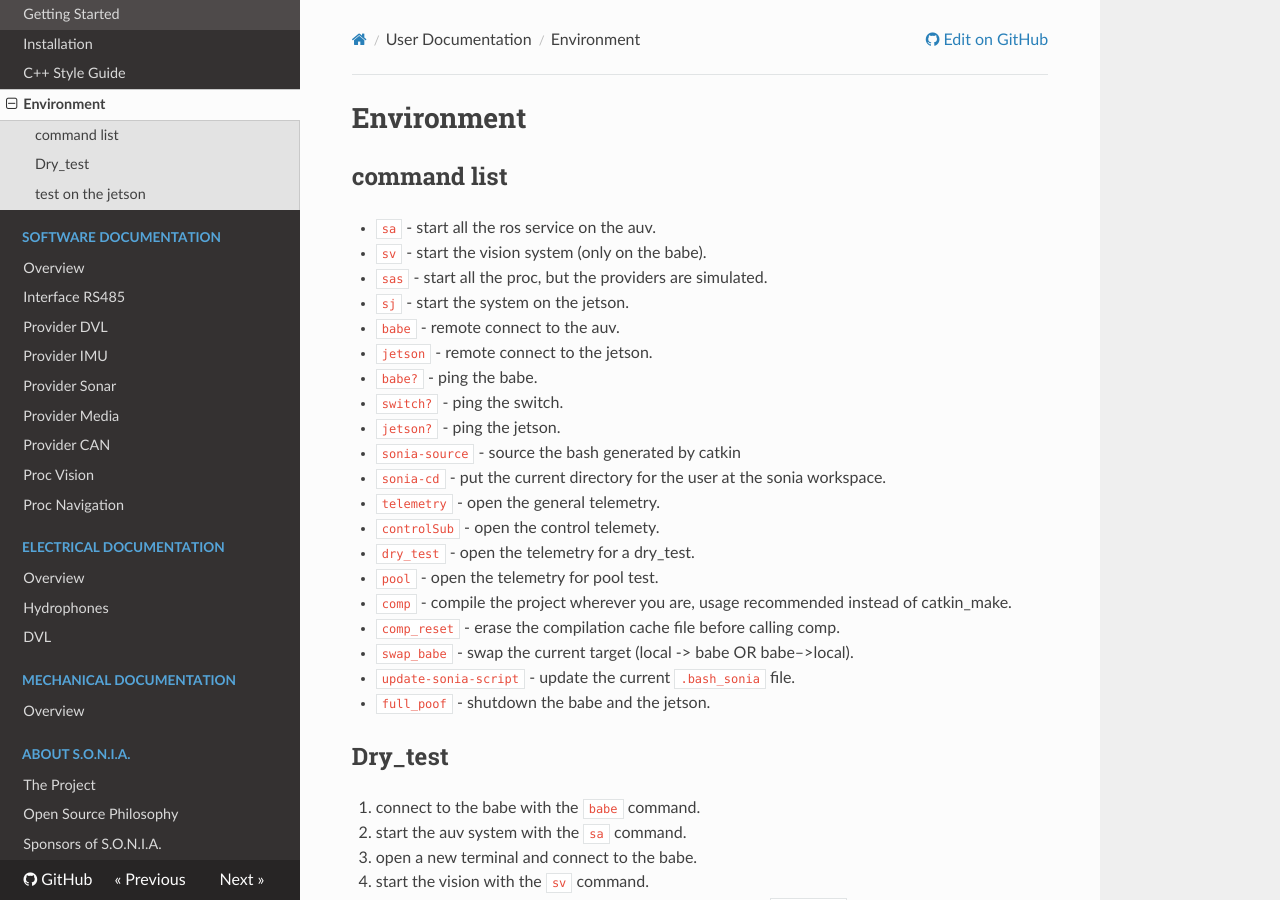
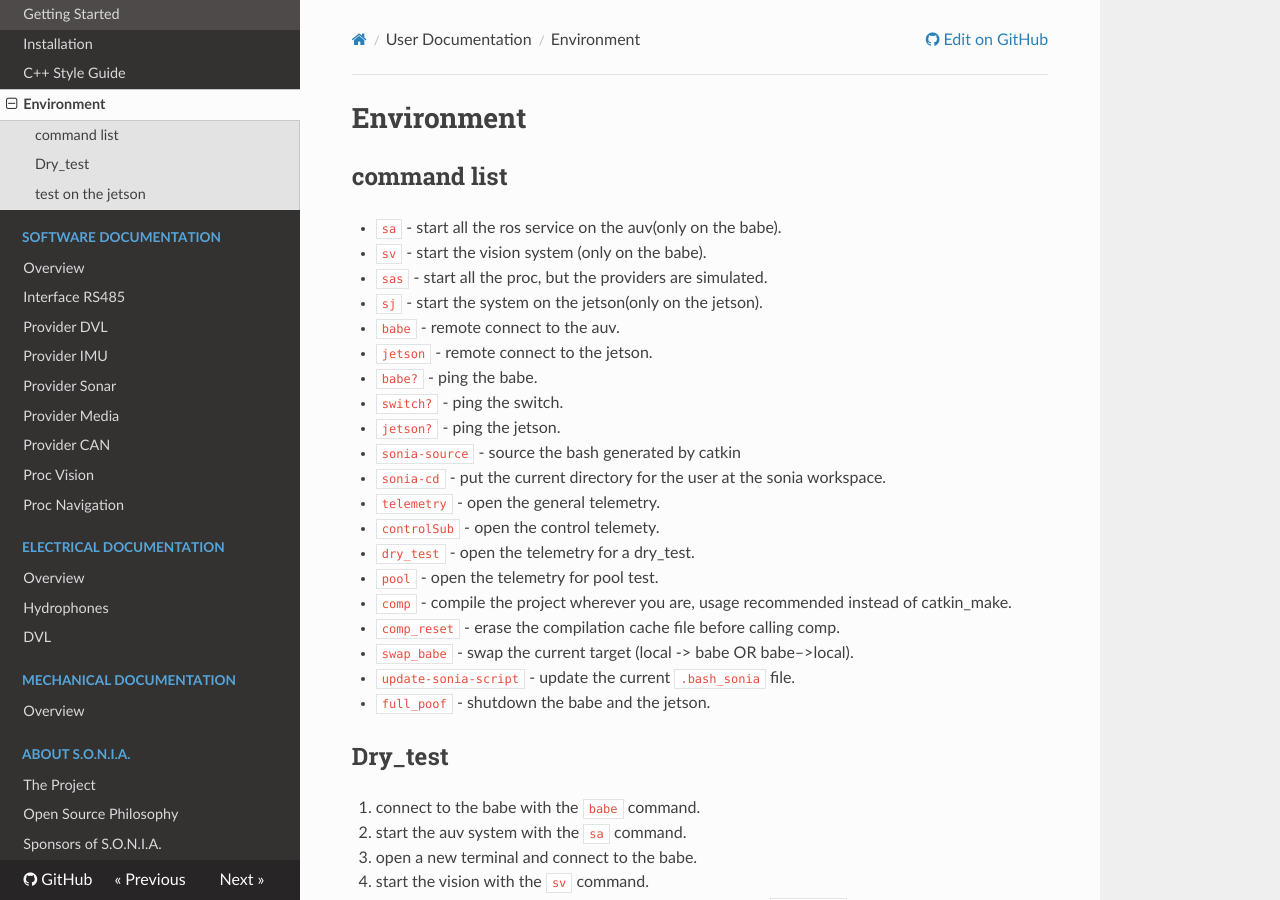
Before and after one commit to sonia-auv/documentation, an MkDocs documentation site: the page built from docs/user/environment.md, in a window 1280 px wide and 900 px high. Built offline with MkDocs 1.6.1, drawn with Linux system fonts in a browser that asks for light colours; nearby versions of some CDN libraries; old or Windows-style settings are respelled for this version of MkDocs.

Commit message:
add detail to some command

```diff
--- a/docs/user/environment.md
+++ b/docs/user/environment.md
@@ -3,10 +3,10 @@
 
 ## command list
 
-- `sa` - start all the ros service on the auv.
+- `sa` - start all the ros service on the auv(only on the babe).
 - `sv` - start the vision system (only on the babe).
 - `sas` - start all the proc, but the providers are simulated.
-- `sj` - start the system on the jetson.
+- `sj` - start the system on the jetson(only on the jetson).
 - `babe` - remote connect to the auv.
 - `jetson` - remote connect to the jetson.
 - `babe?` - ping the babe.
```
